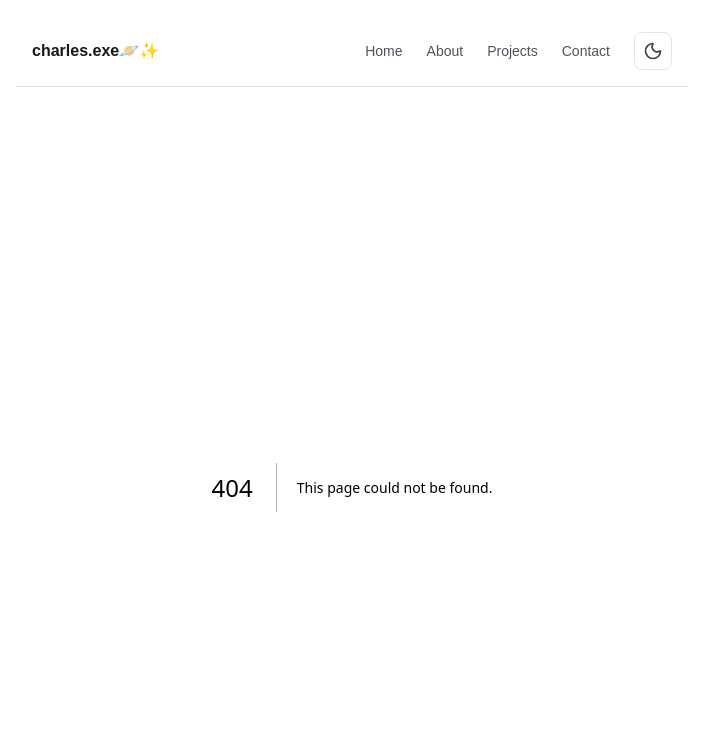
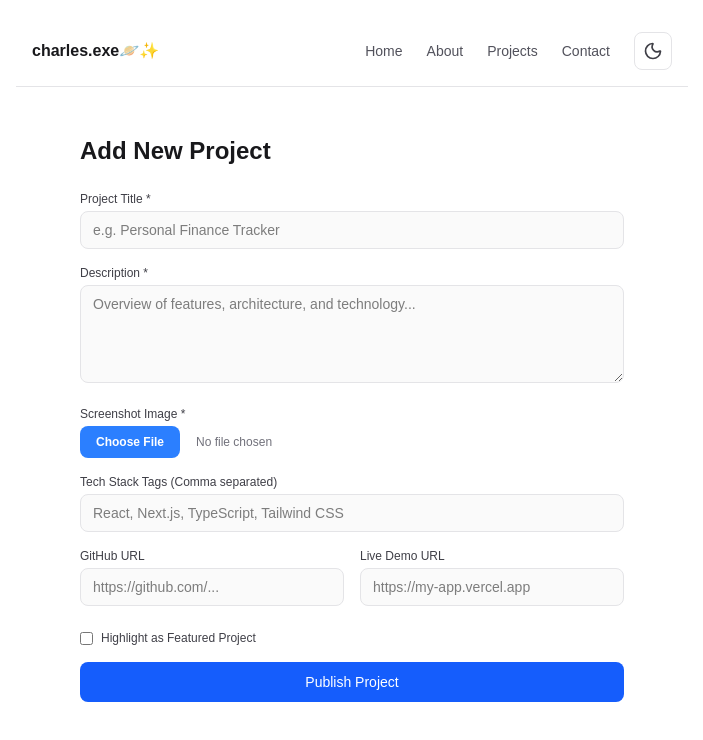
Before and after one commit to charles-exe369/Dev-Portfolio, a Next.js app in the folder my-portfolio/: page /admin/add-project in a window 1280 px wide. Before the commit this address had no page. Shown: the top 740 px of the page, without its empty margins (288-991 px from the left). Built offline with nearby package versions, Linux system fonts and the light colour scheme; no server answers.

Commit message:
Dynamic Projects

```diff
--- a/my-portfolio/next.config.ts
+++ b/my-portfolio/next.config.ts
@@ -6,3 +6,17 @@ const nextConfig: NextConfig = {
 };
 
 export default nextConfig;
+
+/** @type {import('next').NextType} */
+const nextConfig = {
+  images: {
+    remotePatterns: [
+      {
+        protocol: 'https',
+        hostname: '*.supabase.co',
+      },
+    ],
+  },
+};
+
+export default nextConfig;
--- /dev/null
+++ b/my-portfolio/src/app/admin/add-project/page.tsx
@@ -0,0 +1,189 @@
+'use client';
+
+import React, { useState } from 'react';
+import { supabase } from '@/lib/supabase';
+import { useRouter } from 'next/navigation';
+
+export default function AddProjectPage() {
+  const router = useRouter();
+  const [loading, setLoading] = useState(false);
+  const [title, setTitle] = useState('');
+  const [description, setDescription] = useState('');
+  const [tagsInput, setTagsInput] = useState('');
+  const [githubUrl, setGithubUrl] = useState('');
+  const [liveUrl, setLiveUrl] = useState('');
+  const [featured, setFeatured] = useState(false);
+  const [imageFile, setImageFile] = useState<File | null>(null);
+
+  const handleSubmit = async (e: React.FormEvent) => {
+    e.preventDefault();
+    if (!imageFile || !title || !description) {
+      alert('Please fill in all required fields and upload an image.');
+      return;
+    }
+
+    setLoading(true);
+
+    try {
+      // 1. Upload screenshot to Supabase Storage
+      const fileExt = imageFile.name.split('.').pop();
+      const fileName = `${Date.now()}-${Math.random().toString(36).substring(2)}.${fileExt}`;
+      const filePath = `screenshots/${fileName}`;
+
+      const { error: uploadError } = await supabase.storage
+        .from('project-screenshots')
+        .upload(filePath, imageFile);
+
+      if (uploadError) throw uploadError;
+
+      // 2. Get Public URL of the uploaded image
+      const { data: urlData } = supabase.storage
+        .from('project-screenshots')
+        .getPublicUrl(filePath);
+
+      const imageUrl = urlData.publicUrl;
+
+      // 3. Format tech stack tags array
+      const tags = tagsInput
+        .split(',')
+        .map((tag) => tag.trim())
+        .filter((tag) => tag.length > 0);
+
+      // 4. Save project details into Database
+      const { error: dbError } = await supabase.from('projects').insert([
+        {
+          title,
+          description,
+          image_url: imageUrl,
+          tags,
+          github_url: githubUrl || null,
+          live_url: liveUrl || null,
+          featured,
+        },
+      ]);
+
+      if (dbError) throw dbError;
+
+      alert('Project added successfully!');
+      router.push('/projects');
+    } catch (error: any) {
+      console.error(error);
+      alert(`Error adding project: ${error.message}`);
+    } finally {
+      setLoading(false);
+    }
+  };
+
+  return (
+    <main className="max-w-xl mx-auto px-4 py-12 space-y-6">
+      <h1 className="text-2xl font-bold text-zinc-900 dark:text-zinc-100">
+        Add New Project
+      </h1>
+
+      <form onSubmit={handleSubmit} className="space-y-4">
+        <div>
+          <label className="block text-xs font-mono mb-1 text-zinc-700 dark:text-zinc-300">
+            Project Title *
+          </label>
+          <input
+            type="text"
+            required
+            value={title}
+            onChange={(e) => setTitle(e.target.value)}
+            className="w-full px-3 py-2 rounded-lg border border-zinc-200 dark:border-zinc-800 bg-zinc-50 dark:bg-zinc-900 text-sm"
+            placeholder="e.g. Personal Finance Tracker"
+          />
+        </div>
+
+        <div>
+          <label className="block text-xs font-mono mb-1 text-zinc-700 dark:text-zinc-300">
+            Description *
+          </label>
+          <textarea
+            required
+            rows={4}
+            value={description}
+            onChange={(e) => setDescription(e.target.value)}
+            className="w-full px-3 py-2 rounded-lg border border-zinc-200 dark:border-zinc-800 bg-zinc-50 dark:bg-zinc-900 text-sm"
+            placeholder="Overview of features, architecture, and technology..."
+          />
+        </div>
+
+        <div>
+          <label className="block text-xs font-mono mb-1 text-zinc-700 dark:text-zinc-300">
+            Screenshot Image *
+          </label>
+          <input
+            type="file"
+            accept="image/*"
+            required
+            onChange={(e) => setImageFile(e.target.files?.[0] || null)}
+            className="w-full text-xs text-zinc-500 file:mr-4 file:py-2 file:px-4 file:rounded-lg file:border-0 file:text-xs file:font-semibold file:bg-blue-500 file:text-white hover:file:bg-blue-600"
+          />
+        </div>
+
+        <div>
+          <label className="block text-xs font-mono mb-1 text-zinc-700 dark:text-zinc-300">
+            Tech Stack Tags (Comma separated)
+          </label>
+          <input
+            type="text"
+            value={tagsInput}
+            onChange={(e) => setTagsInput(e.target.value)}
+            className="w-full px-3 py-2 rounded-lg border border-zinc-200 dark:border-zinc-800 bg-zinc-50 dark:bg-zinc-900 text-sm"
+            placeholder="React, Next.js, TypeScript, Tailwind CSS"
+          />
+        </div>
+
+        <div className="grid grid-cols-2 gap-4">
+          <div>
+            <label className="block text-xs font-mono mb-1 text-zinc-700 dark:text-zinc-300">
+              GitHub URL
+            </label>
+            <input
+              type="url"
+              value={githubUrl}
+              onChange={(e) => setGithubUrl(e.target.value)}
+              className="w-full px-3 py-2 rounded-lg border border-zinc-200 dark:border-zinc-800 bg-zinc-50 dark:bg-zinc-900 text-sm"
+              placeholder="https://github.com/..."
+            />
+          </div>
+
+          <div>
+            <label className="block text-xs font-mono mb-1 text-zinc-700 dark:text-zinc-300">
+              Live Demo URL
+            </label>
+            <input
+              type="url"
+              value={liveUrl}
+              onChange={(e) => setLiveUrl(e.target.value)}
+              className="w-full px-3 py-2 rounded-lg border border-zinc-200 dark:border-zinc-800 bg-zinc-50 dark:bg-zinc-900 text-sm"
+              placeholder="https://my-app.vercel.app"
+            />
+          </div>
+        </div>
+
+        <div className="flex items-center gap-2 pt-2">
+          <input
+            type="checkbox"
+            id="featured"
+            checked={featured}
+            onChange={(e) => setFeatured(e.target.checked)}
+            className="rounded border-zinc-300"
+          />
+          <label htmlFor="featured" className="text-xs font-mono text-zinc-700 dark:text-zinc-300">
+            Highlight as Featured Project
+          </label>
+        </div>
+
+        <button
+          type="submit"
+          disabled={loading}
+          className="w-full py-2.5 px-4 bg-blue-600 hover:bg-blue-700 text-white font-medium text-sm rounded-lg transition disabled:opacity-50"
+        >
+          {loading ? 'Uploading & Saving...' : 'Publish Project'}
+        </button>
+      </form>
+    </main>
+  );
+}
--- a/my-portfolio/src/app/projects/page.tsx
+++ b/my-portfolio/src/app/projects/page.tsx
@@ -1,62 +1,40 @@
 import type { Metadata } from 'next';
 import Image from 'next/image';
-import Link from 'next/link';
 import FadeIn from '@/components/FadeIn';
+import { supabase } from '@/lib/supabase';
 import { ExternalLink, Sparkles, FolderGit2 } from 'lucide-react';
-import { FaGithub } from 'react-icons/fa'; // or SiGithub from 'react-icons/si'
+
+export const revalidate = 0; // Ensures fresh data is fetched on load
+
 export const metadata: Metadata = {
   title: 'Projects',
   description: 'Featured web development projects and software built by Charles Osi.',
 };
 
 interface Project {
-  slug: string;
+  id: string;
   title: string;
   description: string;
-  image: string;
+  image_url: string;
   tags: string[];
-  githubUrl?: string;
-  liveUrl?: string;
+  github_url?: string;
+  live_url?: string;
   featured: boolean;
 }
 
-const projects: Project[] = [
-  {
-    slug: 'expense-tracker',
-    title: 'Personal Finance Tracker',
-    description: 'A full-stack expense tracking app with real-time budget analytics, interactive spending charts, and customizable categories built with React, Next.js App Router, and Tailwind CSS.',
-    image: '/projects/expense-tracker.png',
-    tags: ['Next.js', 'React', 'Tailwind CSS', 'TypeScript', 'Recharts'],
-    githubUrl: 'https://github.com/charles-exe/expense-tracker',
-    liveUrl: 'https://expense-tracker-demo.vercel.app',
-    featured: true,
-  },
-  {
-    slug: 'weather-app',
-    title: 'Real-Time Weather Dashboard',
-    description: 'Dynamic weather forecast application featuring location-based weather updates, hourly temperature graphs, air quality index metrics, and adaptive theme backgrounds.',
-    image: '/projects/weather-app.png',
-    tags: ['React', 'TypeScript', 'OpenWeather API', 'Tailwind CSS'],
-    githubUrl: 'https://github.com/charles-exe/weather-app',
-    liveUrl: 'https://weather-app-demo.vercel.app',
-    featured: true,
-  },
-  {
-    slug: 'flashcard-app',
-    title: 'Interactive Study Flashcards',
-    description: 'A study assistant application featuring spaced repetition algorithms, custom deck creation, progress tracking, and lightweight state management.',
-    image: '/projects/flashcard-app.png',
-    tags: ['Next.js', 'TypeScript', 'Zustand', 'Tailwind CSS'],
-    githubUrl: 'https://github.com/charles-exe/flashcard-app',
-    liveUrl: 'https://flashcard-app-demo.vercel.app',
-    featured: false,
-  },
-];
+export default async function ProjectsPage() {
+  // Fetch projects directly from Supabase
+  const { data: projects, error } = await supabase
+    .from('projects')
+    .select('*')
+    .order('created_at', { ascending: false });
 
-export default function ProjectsPage() {
+  if (error) {
+    console.error('Error loading projects:', error);
+  }
+
   return (
     <main className="max-w-4xl mx-auto px-4 py-12 space-y-12">
-      {/* PAGE HEADER */}
       <FadeIn delay={0.1} direction="up">
         <section className="space-y-3">
           <div className="flex items-center gap-2 text-blue-600 dark:text-blue-400 font-mono text-xs font-semibold">
@@ -72,15 +50,18 @@ export default function ProjectsPage() {
         </section>
       </FadeIn>
 
-      {/* PROJECTS GRID */}
+      {(!projects || projects.length === 0) ? (
+        <div className="p-8 text-center border border-dashed border-zinc-300 dark:border-zinc-800 rounded-2xl text-sm text-zinc-500">
+          No projects published yet. Visit <code className="font-mono text-blue-500">/admin/add-project</code> to add your first project!
+        </div>
+      ) : (
         <section className="grid grid-cols-1 md:grid-cols-2 gap-6">
-        {projects.map((project, index) => (
-          <FadeIn key={project.slug} delay={0.15 + index * 0.1} direction="up">
+          {projects.map((project: Project, index: number) => (
+            <FadeIn key={project.id} delay={0.15 + index * 0.1} direction="up">
               <article className="group h-full flex flex-col rounded-2xl bg-zinc-50/70 dark:bg-zinc-900/60 hover:bg-zinc-100/90 dark:hover:bg-zinc-900 border border-zinc-200/80 dark:border-zinc-800 hover:border-zinc-300 dark:hover:border-zinc-700 transition-all overflow-hidden shadow-sm hover:shadow-md">
-              {/* IMAGE PREVIEW FRAME */}
                 <div className="relative aspect-[16/9] w-full overflow-hidden bg-zinc-200 dark:bg-zinc-800 border-b border-zinc-200 dark:border-zinc-800">
                   <Image
-                  src={project.image}
+                    src={project.image_url}
                     alt={`Screenshot preview of ${project.title}`}
                     fill
                     className="object-cover object-top group-hover:scale-105 transition-transform duration-500 ease-out"
@@ -94,7 +75,6 @@ export default function ProjectsPage() {
                   )}
                 </div>
 
-              {/* CONTENT */}
                 <div className="p-5 flex flex-col flex-grow justify-between space-y-4">
                   <div className="space-y-2">
                     <h2 className="text-xl font-bold text-zinc-900 dark:text-zinc-100 group-hover:text-blue-600 dark:group-hover:text-blue-400 transition-colors">
@@ -106,7 +86,6 @@ export default function ProjectsPage() {
                   </div>
 
                   <div className="space-y-4 pt-2">
-                  {/* TAGS */}
                     <div className="flex flex-wrap gap-1.5">
                       {project.tags.map((tag) => (
                         <span
@@ -118,22 +97,21 @@ export default function ProjectsPage() {
                       ))}
                     </div>
 
-                  {/* ACTION LINKS */}
                     <div className="flex items-center justify-between pt-2 border-t border-zinc-200/60 dark:border-zinc-800/60 text-xs">
-                    {project.githubUrl && (
+                      {project.github_url && (
                         <a
-                    href={project.githubUrl}
+                          href={project.github_url}
                           target="_blank"
                           rel="noopener noreferrer"
                           className="inline-flex items-center gap-1.5 text-zinc-600 dark:text-zinc-400 hover:text-zinc-900 dark:hover:text-zinc-100 transition-colors font-mono"
                         >
-                    <FaGithub className="w-4 h-4" />
+                          <Github className="w-4 h-4" />
                           Code
                         </a>
                       )}
-                    {project.liveUrl && (
+                      {project.live_url && (
                         <a
-                        href={project.liveUrl}
+                          href={project.live_url}
                           target="_blank"
                           rel="noopener noreferrer"
                           className="inline-flex items-center gap-1.5 font-medium text-blue-600 dark:text-blue-400 hover:underline"
@@ -148,6 +126,7 @@ export default function ProjectsPage() {
             </FadeIn>
           ))}
         </section>
+      )}
     </main>
   );
 }
--- /dev/null
+++ b/my-portfolio/src/lib/supabase.ts
@@ -0,0 +1,6 @@
+import { createClient } from '@supabase/supabase-js';
+
+const supabaseUrl = process.env.NEXT_PUBLIC_SUPABASE_URL!;
+const supabaseAnonKey = process.env.NEXT_PUBLIC_SUPABASE_ANON_KEY!;
+
+export const supabase = createClient(supabaseUrl, supabaseAnonKey);
```
Also changed, not shown: my-portfolio/package.json (+6 -1 lines), 1 other file (tests, documents, lock files or other folders). Lines whose indentation alone changed are shown as unchanged.
